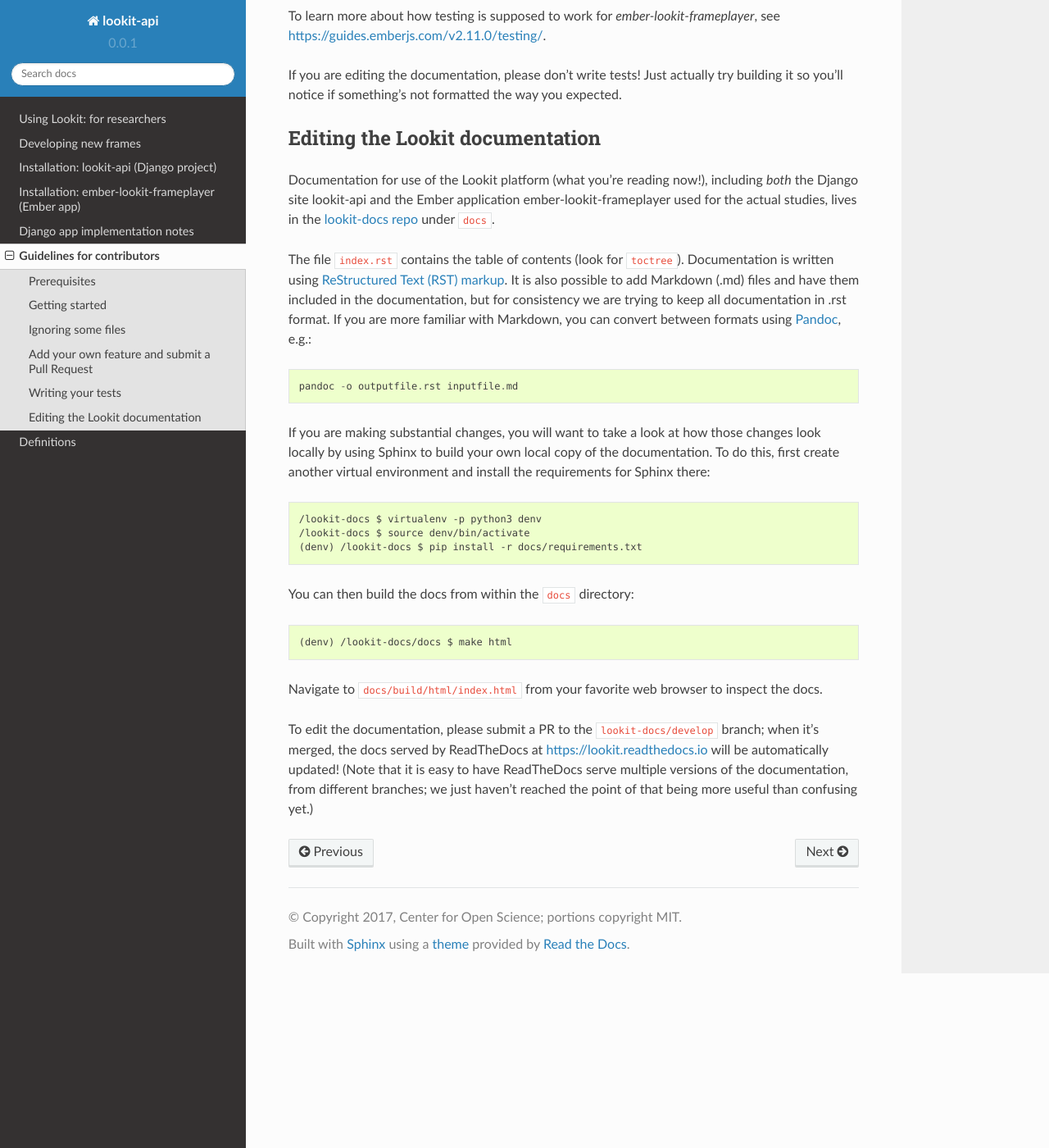
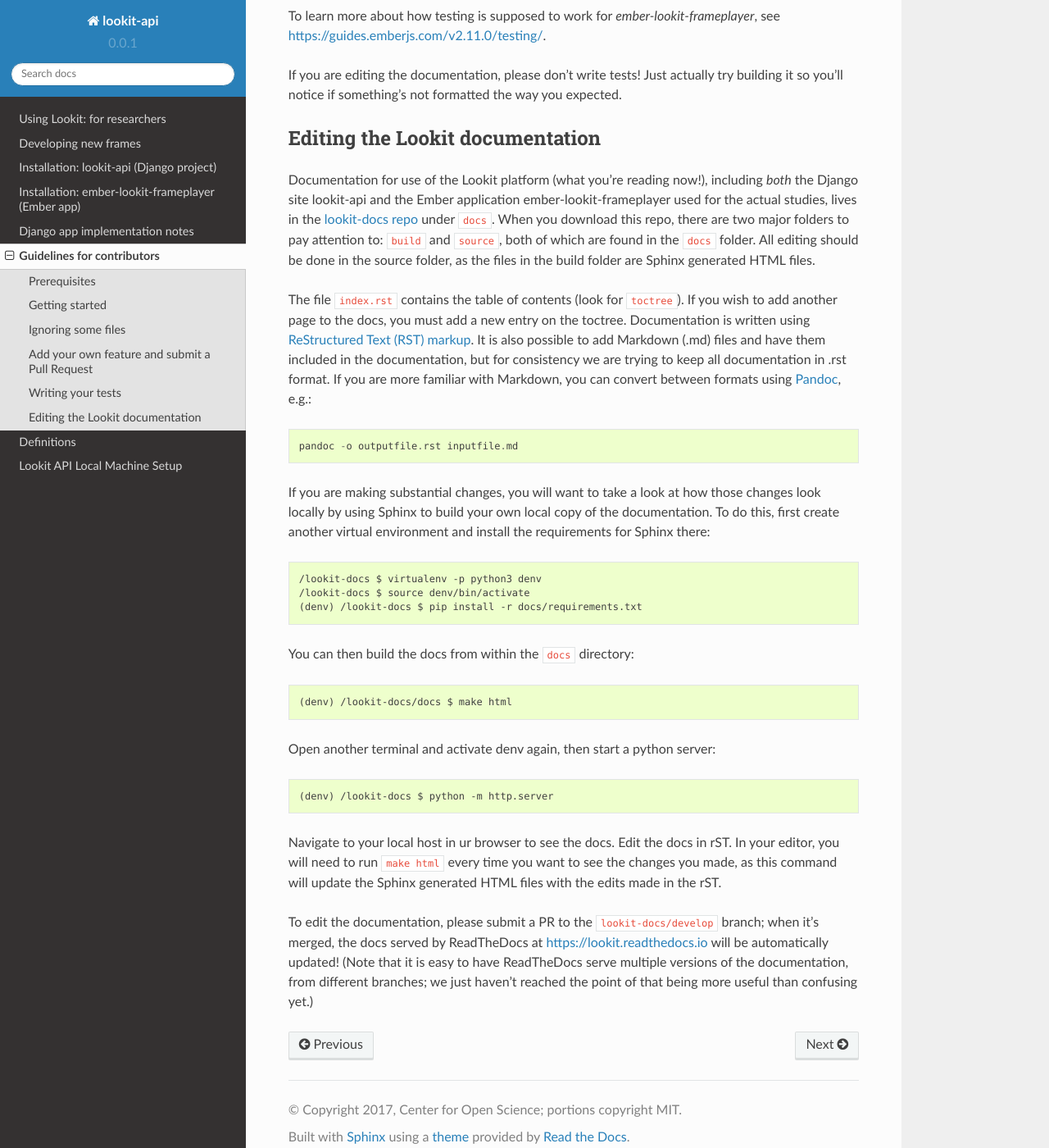
Before and after one commit to lookit/lookit-docs, a Sphinx documentation site: the page built from docs/source/contributor-guidelines.rst, in a window 1280 px wide and 1400 px high, scrolled down 3945 px. Shown: the whole window at 82% size. Built offline with Sphinx 7.4.7 and the Read the Docs theme 2.0.0, drawn with Linux system fonts in a browser that asks for light colours; some of the changed text lies outside the part shown.

Commit message:
initial commit

```diff
--- a/docs/source/contributor-guidelines.rst
+++ b/docs/source/contributor-guidelines.rst
@@ -2,33 +2,58 @@
 Guidelines for contributors
 ==================================
 
-Interested in helping write the code behind the Lookit platform?  Thanks for supporting open source science! This page describes the process any would-be contributor should plan to use.  We have included some beginner-friendly details in case you are new to open source projects.
+Interested in helping write the code behind the Lookit platform?  Thanks for supporting open source science! This page
+describes the process any would-be contributor should plan to use.  We have included some beginner-friendly details in
+case you are new to open source projects.
 
-The content of this page applies to all three Lookit repos: ``lookit-api`` (Lookit site), ``ember-lookit-frameplayer`` (system for displaying experiments & components to use), and  ``lookit-docs`` (specific frames, subrepo of ember-lookit-frameplayer).
+The content of this page applies to all three Lookit repos: ``lookit-api`` (Lookit site), ``ember-lookit-frameplayer``
+(system for displaying experiments & components to use), and  ``lookit-docs`` (specific frames, subrepo of ember-lookit-
+frameplayer).
 
->> **Where's the code I need?** If you only want to change something about the Lookit site, without touching experiment functionality (for instance, to add a question to the demographic survey or change how studies are sorted), you will only need to run `lookit-api` and can follow the Django project installation steps. If you want to develop experiment frames or change how the experiment player works, you will need to follow the steps for local frame development, installing *both* `lookit-api` and `ember-lookit-frameplayer` and telling them how to talk to each other. Your changes, however, will likely be limited to `ember-lookit-frameplayer`.
+>> **Where's the code I need?** If you only want to change something about the Lookit site, without touching experiment
+functionality (for instance, to add a question to the demographic survey or change how studies are sorted), you will only
+need to run `lookit-api` and can follow the Django project installation steps. If you want to develop experiment frames
+or change how the experiment player works, you will need to follow the steps for local frame development, installing
+*both* `lookit-api` and `ember-lookit-frameplayer` and telling them how to talk to each other. Your changes, however,
+will likely be limited to `ember-lookit-frameplayer`.
 
 Prerequisites
 ~~~~~~~~~~~~~~~
 
-To contribute to the `lookit-api` codebase, it will be very helpful to have a (a) a strong grasp of Python and (b) some familiarity with the Django framework. Learning Python is outside the scope of these docs, but if you want someplace to start, we highly recommend `Think Python <http://greenteapress.com/thinkpython2/html/index.html>`_. If you're already familiar with Python but haven't used the web framework Django, we highly recommend taking the time to complete `the official tutorial <https://docs.djangoproject.com/en/2.1/intro/tutorial01/>`_.
+To contribute to the `lookit-api` codebase, it will be very helpful to have a (a) a strong grasp of Python and (b) some
+familiarity with the Django framework. Learning Python is outside the scope of these docs, but if you want someplace to
+start, we highly recommend `Think Python <http://greenteapress.com/thinkpython2/html/index.html>`_. If you're already
+familiar with Python but haven't used the web framework Django, we highly recommend taking the time to complete
+`the official tutorial <https://docs.djangoproject.com/en/2.1/intro/tutorial01/>`_.
 
-To contribute to the `ember-lookit-frameplayer` codebase - e.g., when creating your own experiment frames - it will be helpful to have (a) a strong grasp of Javascript and (b) some familiarity with Ember.js. However, we're really not using that much of the functionality of Ember, and if you're just making some new frames, we would recommend getting started by trying out modifications of an existing frame to get your feet wet, rather than trying to learn Ember from scratch.
+To contribute to the `ember-lookit-frameplayer` codebase - e.g., when creating your own experiment frames - it will be
+helpful to have (a) a strong grasp of Javascript and (b) some familiarity with Ember.js. However, we're really not using
+that much of the functionality of Ember, and if you're just making some new frames, we would recommend getting started
+by trying out modifications of an existing frame to get your feet wet, rather than trying to learn Ember from scratch.
 
-To contribute to these docs, you'll just need to be able to edit `ReStructured Text  <http://www.sphinx-doc.org/en/master/usage/restructuredtext/basics.html>`_ files! You don't need to learn anything in advance - just look up syntax when you're not sure how to make a link, include an image, etc.
+To contribute to these docs, you'll just need to be able to edit
+`ReStructured Text  <http://www.sphinx-doc.org/en/master/usage/restructuredtext/basics.html>`_ files! You don't need to
+learn anything in advance - just look up syntax when you're not sure how to make a link, include an image, etc.
 
 Getting started
 ~~~~~~~~~~~~~~~~~~~
 
-At a high level, we are roughly following a Forking Workflow version of Gitflow `as described here <https://www.atlassian.com/git/tutorials/comparing-workflows/forking-workflow>`_. You should plan to make feature-specific branches off of the ``develop`` branch of a local copy of the code running on your own machine. This will keep the codebase as clean as possible.  Before submitting a PR, merge in the most recent changes from the ``develop`` branch.
+At a high level, we are roughly following a Forking Workflow version of Gitflow
+`as described here <https://www.atlassian.com/git/tutorials/comparing-workflows/forking-workflow>`_. You should plan to
+make feature-specific branches off of the ``develop`` branch of a local copy of the code running on your own machine.
+This will keep the codebase as clean as possible.  Before submitting a PR, merge in the most recent changes from the
+``develop`` branch.
 
-First create your own fork of lookit-api, ember-lookit-frameplayer, and/or lookit-docs. Follow the directions for installation of lookit-api or ember-lookit-frameplayer if needed.
+First create your own fork of lookit-api, ember-lookit-frameplayer, and/or lookit-docs. Follow the directions for
+installation of lookit-api or ember-lookit-frameplayer if needed.
 
 
 Ignoring some files
 ~~~~~~~~~~~~~~~~~~~~
 
-You may want to configure a global .gitignore on your machine and include your virtualenv(s) along with any files specific to your system.  A sample global .gitignore is available `here <https://gist.github.com/octocat/9257657>`_ -- you can tell git to globally ignore files specified in a .gitignore file via::
+You may want to configure a global .gitignore on your machine and include your virtualenv(s) along with any files
+specific to your system.  A sample global .gitignore is available `here <https://gist.github.com/octocat/9257657>`_ --
+you can tell git to globally ignore files specified in a .gitignore file via::
 
     git config --global core.excludesfile ~/path/to/your/.gitignore_global
 
@@ -38,7 +63,8 @@
 
 Keep your commit history clean and merge process simple by following these steps before starting on any new feature.
 
-One time only, add the original repo as a remote to your fork, e.g., if you are contributing to `lookit-api` you would run a command like this:
+One time only, add the original repo as a remote to your fork, e.g., if you are contributing to `lookit-api` you would
+run a command like this:
 
 SSH::
 
@@ -55,7 +81,9 @@
 
 in order to make sure you are working with an up-to-date copy of the `develop` branch.
 
-Once you have the most recent `develop` code, pick an issue (or create a new one) which your new feature will address and create a new branch off of `develop`.  Note: our project convention is to prepend `feature/` or `hotfix/` to the feature or issue name for a richer annotation of the commit history.
+Once you have the most recent `develop` code, pick an issue (or create a new one) which your new feature will address
+and create a new branch off of `develop`.  Note: our project convention is to prepend `feature/` or `hotfix/` to the
+feature or issue name for a richer annotation of the commit history.
 
 If you want to create a new validation feature, for example, you might name it like this::
 
@@ -68,9 +96,11 @@
       master
     * feature/my-validation-feature
 
-Proceed with writing code.  Commit frequently!  Focus on writing very clear, concise commit statements and plentiful comments.  If you have poor comments or zero tests, your PR will not be merged.
+Proceed with writing code.  Commit frequently!  Focus on writing very clear, concise commit statements and plentiful
+comments.  If you have poor comments or zero tests, your PR will not be merged.
 
-If you are aware of changes in the branch you forked from, rebase your branch from that changing branch (in our case that is `develop`) by running::
+If you are aware of changes in the branch you forked from, rebase your branch from that changing branch (in our case
+that is `develop`) by running::
 
     git rebase develop
 
@@ -84,20 +114,33 @@
 
 On `ember-lookit-frameplayer`, you should update dependencies using the package manager yarn.
 
-Next, push all your local changes to your own fork. You should push your code (making sure to replace `feature/my-validation-feature` with whatever your branch is actually called)::
+Next, push all your local changes to your own fork. You should push your code (making sure to replace
+`feature/my-validation-feature` with whatever your branch is actually called)::
 
     git push --set-upstream origin feature/my-validation-feature
 
-Prior to finalizing your commit, make sure to clean up your code to comply with PEP8. Since both black and isort are included in our development dependencies, you should just be able to run ``isort -rc . --skip venv`` to fix your imports, and similarly ``black . --exclude=venv`` to "blacken" your changes. With both commands, replace ``venv`` with the actual name of your virtual env directory so that you don't blacken/isort your dependencies.
+Prior to finalizing your commit, make sure to clean up your code to comply with PEP8. Since both black and isort are
+included in our development dependencies, you should just be able to run ``isort -rc . --skip venv`` to fix your imports,
+and similarly ``black . --exclude=venv`` to "blacken" your changes. With both commands, replace ``venv`` with the actual
+name of your virtual env directory so that you don't blacken/isort your dependencies.
 
-When your branch is ready (you've tested your changes out, and your code has comments and tests), submit a Pull Request! To do this, go to GitHub, navigate to your fork (in this case the github extension should be /your-username/lookit-api), then click `new pull request`.   Change the base to `develop` and the compare to `feature/my-validation-feature`. Finally, click `Create pull request` and describe the changes you have made. Your pull request will be reviewed by Lookit staff; changes may be requested before changes are merged into the develop branch. To allow Lookit staff to add changes directly to your feature branch, follow the directions `here <https://help.github.com/articles/allowing-changes-to-a-pull-request-branch-created-from-a-fork/>`_.
+When your branch is ready (you've tested your changes out, and your code has comments and tests), submit a Pull Request!
+To do this, go to GitHub, navigate to your fork (in this case the github extension should be /your-username/lookit-api),
+then click `new pull request`.   Change the base to `develop` and the compare to `feature/my-validation-feature`. Finally,
+click `Create pull request` and describe the changes you have made. Your pull request will be reviewed by Lookit staff;
+changes may be requested before changes are merged into the develop branch. To allow Lookit staff to add changes directly
+to your feature branch, follow the directions
+`here <https://help.github.com/articles/allowing-changes-to-a-pull-request-branch-created-from-a-fork/>`_.
 
-IMPORTANT: WHEN YOUR PR IS ACCEPTED, stop using your branch right away (or delete it altogether).  New features (or enhanced versions of your existing feature) should be created on brand new branches (after pulling in all the fresh changes from ``develop``).
+IMPORTANT: WHEN YOUR PR IS ACCEPTED, stop using your branch right away (or delete it altogether).  New features
+(or enhanced versions of your existing feature) should be created on brand new branches (after pulling in all the fresh
+changes from ``develop``).
 
 Writing your tests
 ~~~~~~~~~~~~~~~~~~~~
 
-In `lookit-api`, you should generally add to or edit the `tests.py` file in the appropriate app (e.g., `exp/tests.py`). You can run tests like this::
+In `lookit-api`, you should generally add to or edit the `tests.py` file in the appropriate app (e.g., `exp/tests.py`).
+You can run tests like this::
 
     python manage.py test
 
@@ -106,22 +149,35 @@
 In `ember-lookit-frameplayer` you should generally edit the tests under `tests/`, but as
 you will see there is currently very little coverage. Just try to leave it better than you found it.
 
-In `ember-lookit-frameplayer`, you should generally add a test file under `tests/unit/components/` if you have created a new frame. As you can see, we do not have a strong convention for this yet except for randomizer frames.
+In `ember-lookit-frameplayer`, you should generally add a test file under `tests/unit/components/` if you have created a
+new frame. As you can see, we do not have a strong convention for this yet except for randomizer frames.
 
 To learn more about how testing is supposed to work for `ember-lookit-frameplayer`, see https://guides.emberjs.com/v2.11.0/testing/.
 
-If you are editing the documentation, please don't write tests! Just actually try building it so you'll notice if something's not formatted the way you expected.
+If you are editing the documentation, please don't write tests! Just actually try building it so you'll notice if
+something's not formatted the way you expected.
 
 Editing the Lookit documentation
 ~~~~~~~~~~~~~~~~~~~~~~~~~~~~~~~~~~~~
 
-Documentation for use of the Lookit platform (what you're reading now!), including *both* the Django site lookit-api and the Ember application ember-lookit-frameplayer used for the actual studies, lives in the `lookit-docs repo <https://github.com/lookit/lookit-docs/>`_  under ``docs``.
+Documentation for use of the Lookit platform (what you're reading now!), including *both* the Django site lookit-api and
+the Ember application ember-lookit-frameplayer used for the actual studies, lives in the
+`lookit-docs repo <https://github.com/lookit/lookit-docs/>`_  under ``docs``. When you download this repo, there are two
+major folders to pay attention to: ``build`` and ``source``, both of which are found in the ``docs`` folder. All editing
+should be done in the source folder, as the files in the build folder are Sphinx generated HTML files.
 
-The file ``index.rst`` contains the table of contents (look for ``toctree``). Documentation is written using `ReStructured Text (RST) markup <http://www.sphinx-doc.org/en/master/usage/restructuredtext/basics.html>`_. It is also possible to add Markdown (.md) files and have them included in the documentation, but for consistency we are trying to keep all documentation in .rst format. If you are more familiar with Markdown, you can convert between formats using `Pandoc <https://pandoc.org/>`_, e.g.::
+The file ``index.rst`` contains the table of contents (look for ``toctree``). If you wish to add another page to the docs,
+you must add a new entry on the toctree. Documentation is written using
+`ReStructured Text (RST) markup <http://www.sphinx-doc.org/en/master/usage/restructuredtext/basics.html>`_. It is also
+possible to add Markdown (.md) files and have them included in the documentation, but for consistency we are trying to
+keep all documentation in .rst format. If you are more familiar with Markdown, you can convert between formats using
+`Pandoc <https://pandoc.org/>`_, e.g.::
 
     pandoc -o outputfile.rst inputfile.md
 
-If you are making substantial changes, you will want to take a look at how those changes look locally by using Sphinx to build your own local copy of the documentation. To do this, first create another virtual environment and install the requirements for Sphinx there::
+If you are making substantial changes, you will want to take a look at how those changes look locally by using Sphinx to
+build your own local copy of the documentation. To do this, first create another virtual environment and install the
+requirements for Sphinx there::
 
     /lookit-docs $ virtualenv -p python3 denv
     /lookit-docs $ source denv/bin/activate
@@ -130,7 +186,17 @@
 You can then build the docs from within the ``docs`` directory::
 
     (denv) /lookit-docs/docs $ make html
+Open another terminal and activate denv again, then start a python server::
 
-Navigate to ``docs/build/html/index.html`` from your favorite web browser to inspect the docs.
+    (denv) /lookit-docs $ python -m http.server
 
-To edit the documentation, please submit a PR to the ``lookit-docs/develop`` branch; when it's merged, the docs served by ReadTheDocs at https://lookit.readthedocs.io will be automatically updated! (Note that it is easy to have ReadTheDocs serve multiple versions of the documentation, from different branches; we just haven't reached the point of that being more useful than confusing yet.)
+Navigate to your local host in ur browser to see the docs. Edit the docs in rST. In your editor, you will need to run
+``make html`` every time you want to see the changes you made, as this command will update the Sphinx generated HTML files
+with the edits made in the rST.
+
+
+
+To edit the documentation, please submit a PR to the ``lookit-docs/develop`` branch; when it's merged, the docs served
+by ReadTheDocs at https://lookit.readthedocs.io will be automatically updated! (Note that it is easy to have ReadTheDocs
+serve multiple versions of the documentation, from different branches; we just haven't reached the point of that being
+more useful than confusing yet.)
--- a/docs/source/index.rst
+++ b/docs/source/index.rst
@@ -33,3 +33,4 @@
    contributor-guidelines
 
    definitions
+   api-main-setup
```
Also changed, not shown: docs/source/api-main-setup.rst (added, +345 -0 lines), docs/source/_static/img/RabbitMQ.png (added), docs/source/_static/img/celery.png (added), docs/source/_static/img/docker.png (added), docs/source/_static/img/use-case.png (added), 1 other file.
